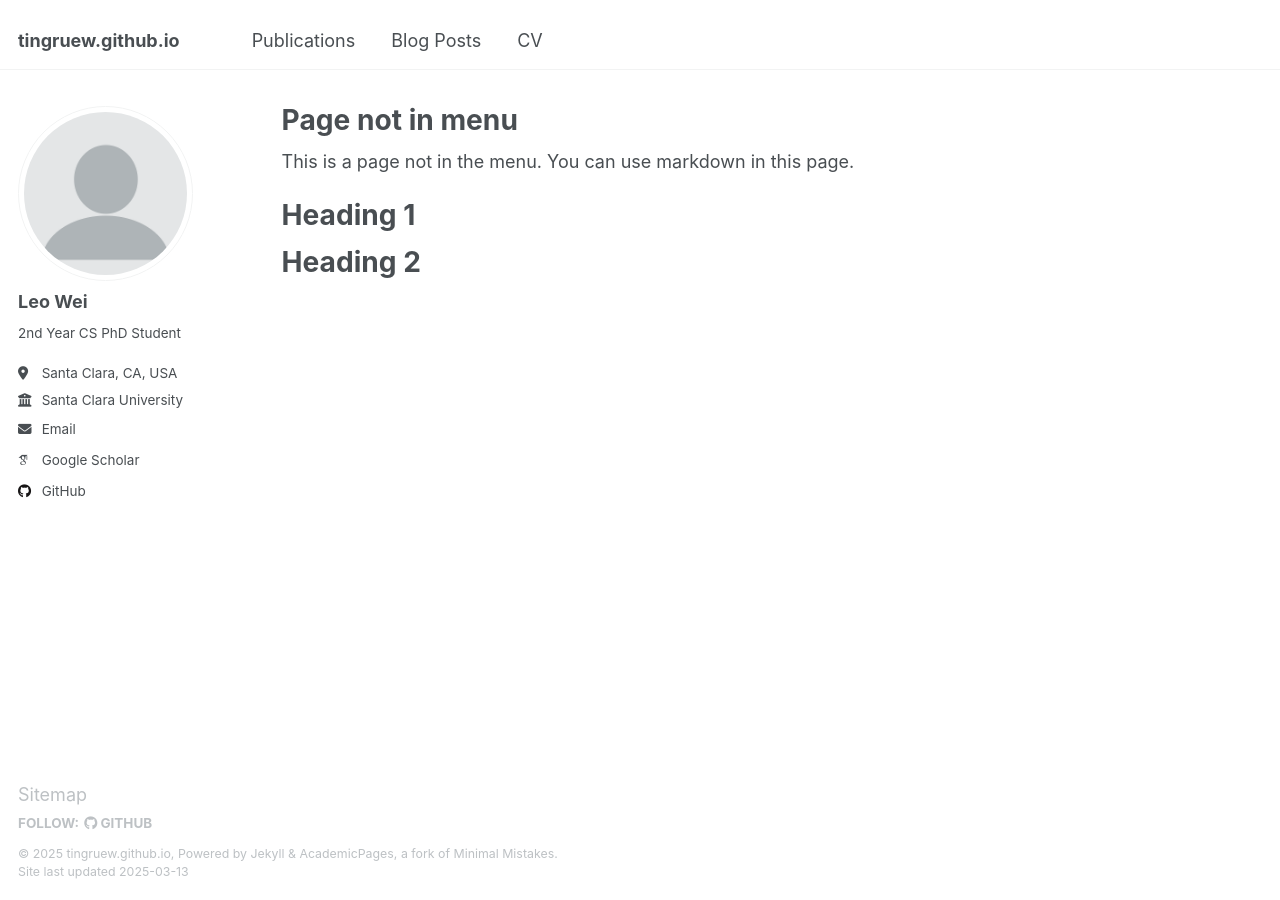
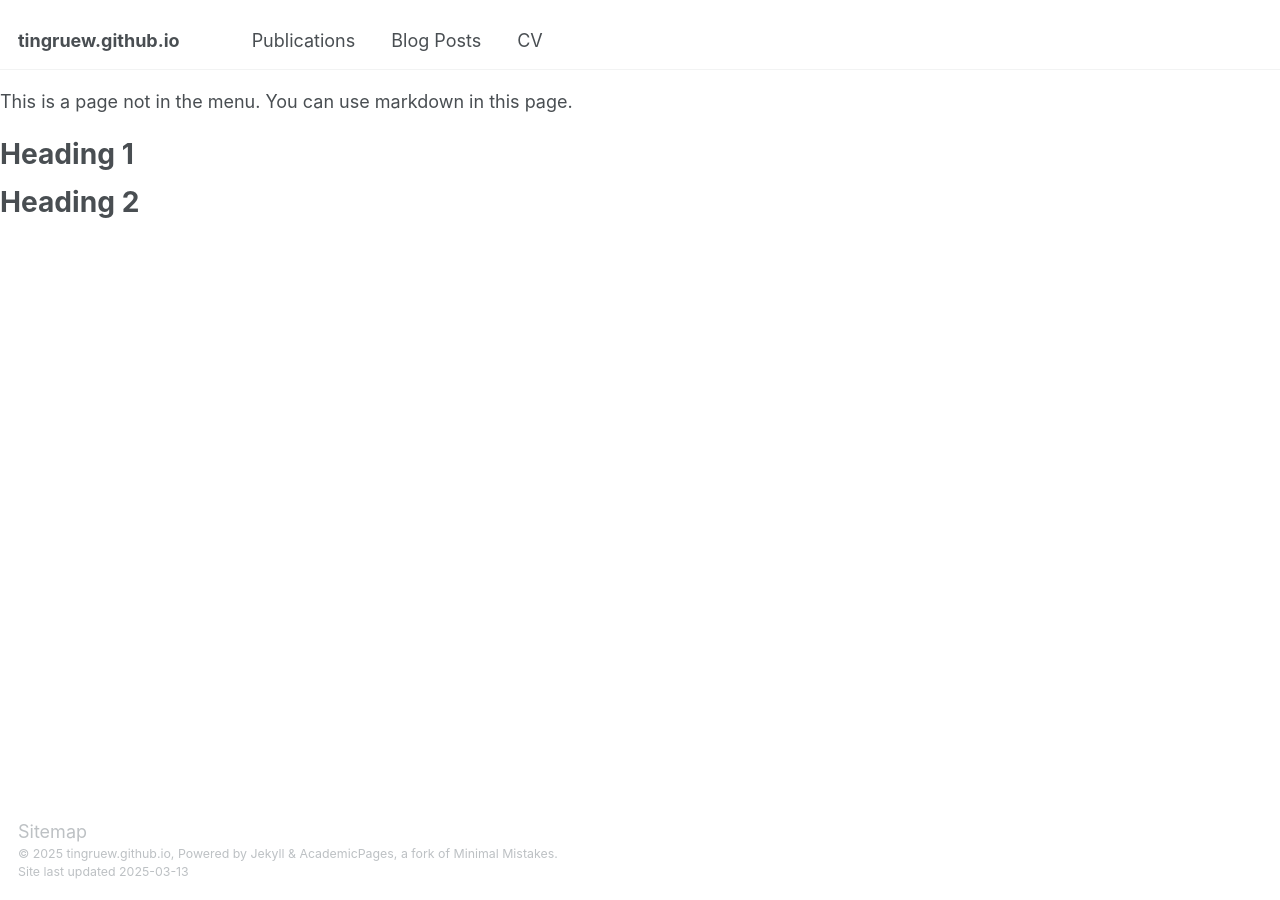
Before and after one commit to tingruew/tingruew.github.io, a Jekyll site: the page built from _pages/non-menu-page.md, in a window 1280 px wide. Built offline with Jekyll 4.4.1, drawn with Linux system fonts in a browser that asks for light colours; some web fonts are replaced; our own code applies the rules of GitHub Pages for plain Markdown files; part of the change alters nothing that is shown.

Commit message:
Update _config.yml

```diff
--- a/_config.yml
+++ b/_config.yml
@@ -45,7 +45,7 @@ author:
   bitbucket        : # Username - Update with your username on the site
   codepen          : # Username
   dribbble         : # Username
-  github           : "tingruew"
+  github           : # "tingruew"
   kaggle           : # Username
   stackoverflow    : # User number or user number and name (i.e., use "1" or "1/jeff-atwood")
 
@@ -191,19 +191,9 @@ kramdown:
 
 # These settings control the types of collections used by the template
 collections:
-  teaching:
-    output: true
-    permalink: /:collection/:path/
   publications:
     output: true
     permalink: /:collection/:path/
-  portfolio:
-    output: true
-    permalink: /:collection/:path/
-  talks:
-    output: true
-    permalink: /:collection/:path/
-
 
 # These settings control how pages and collections are included in the site
 defaults:
@@ -218,22 +208,6 @@ defaults:
       comments: true
       share: true
       related: true
-  # _pages
-  - scope:
-      path: ""
-      type: pages
-    values:
-      layout: single
-      author_profile: true
-  # _teaching
-  - scope:
-      path: ""
-      type: teaching
-    values:
-      layout: single
-      author_profile: true
-      share: true
-      comments: true
   # _publications
   - scope:
       path: ""
@@ -243,23 +217,6 @@ defaults:
       author_profile: true
       share: true
       comments: true
-  # _portfolio
-  - scope:
-      path: ""
-      type: portfolio
-    values:
-      layout: single
-      author_profile: true
-      share: true
-      comment: true
-  # _talks
-  - scope:
-      path: ""
-      type: talks
-    values:
-      layout: talk
-      author_profile: true
-      share: true
 
 
 # Sass/SCSS
@@ -293,36 +250,6 @@ whitelist:
   - jekyll-redirect-from
   - jemoji
 
-
-# Archives
-#  Type
-#  - GitHub Pages compatible archive pages built with Liquid ~> type: liquid (default)
-#  - Jekyll Archives plugin archive pages ~> type: jekyll-archives
-#  Path (examples)
-#  - Archive page should exist at path when using Liquid method or you can
-#    expect broken links (especially with breadcrumbs enabled)
-#  - <base_path>/tags/my-awesome-tag/index.html ~> path: /tags/
-#  - <base_path/categories/my-awesome-category/index.html ~> path: /categories/
-#  - <base_path/my-awesome-category/index.html ~> path: /
-category_archive:
-  type: liquid
-  path: /categories/
-tag_archive:
-  type: liquid
-  path: /tags/
-# https://github.com/jekyll/jekyll-archives
-# jekyll-archives:
-#   enabled:
-#     - categories
-#     - tags
-#   layouts:
-#     category: archive-taxonomy
-#     tag: archive-taxonomy
-#   permalinks:
-#     category: /categories/:name/
-#     tag: /tags/:name/
-
-
 # HTML Compression
 # - http://jch.penibelst.de/
 compress_html:
```
